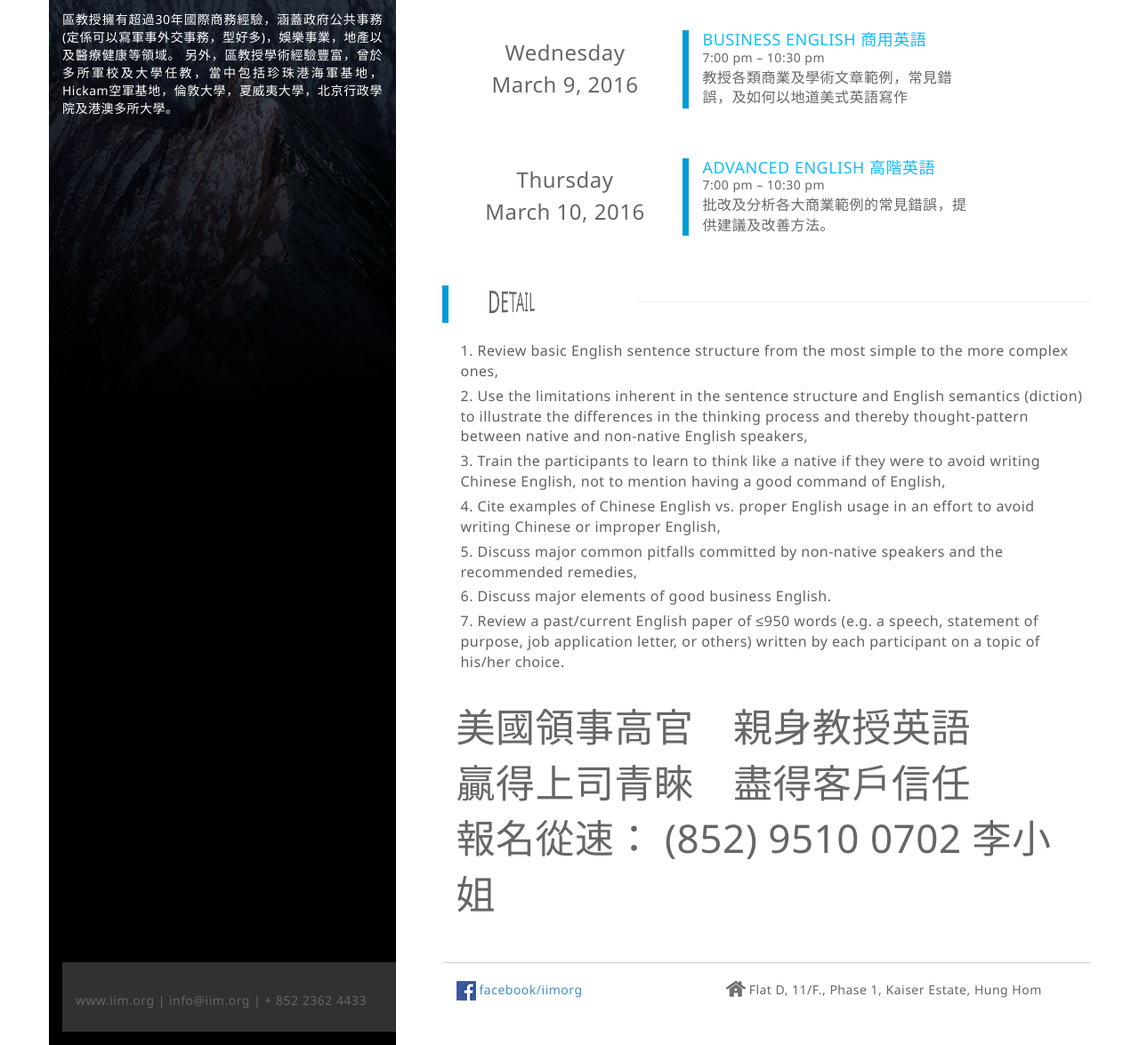
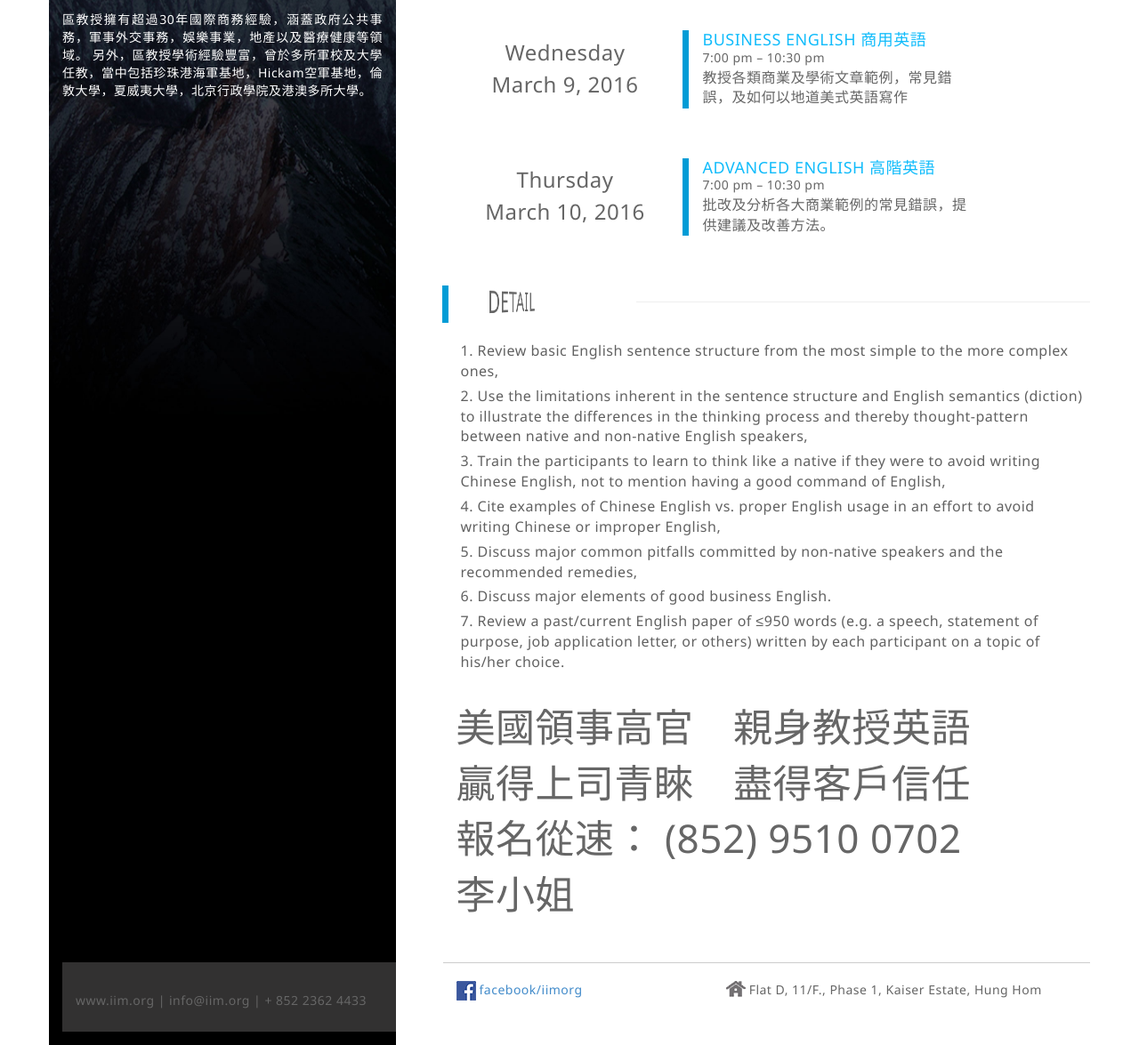
Before and after one commit to henryau888/intro, a plain HTML site: page index.html in a window 1280 px wide. Shown: the part 412-1587 px from the top of the page at 89% size. Drawn offline with nearby package versions, Linux system fonts and the light colour scheme.

Commit message:
index change

```diff
--- a/index.html
+++ b/index.html
@@ -52,7 +52,7 @@
                 <div class="row">
                   <div class="col-md-12">
                     <p class="intro">
-                      區教授擁有超過30年國際商務經驗，涵蓋政府公共事務(定係可以寫軍事外交事務，型好多)，娛樂事業，地產以及醫療健康等領域。 另外，區教授學術經驗豐富，曾於多所軍校及大學任教，當中包括珍珠港海軍基地，Hickam空軍基地，倫敦大學，夏威夷大學，北京行政學院及港澳多所大學。
+                      區教授擁有超過30年國際商務經驗，涵蓋政府公共事務，軍事外交事務，娛樂事業，地產以及醫療健康等領域。 另外，區教授學術經驗豐富，曾於多所軍校及大學任教，當中包括珍珠港海軍基地，Hickam空軍基地，倫敦大學，夏威夷大學，北京行政學院及港澳多所大學。
                     </p>
                   </div>
                 </div>
@@ -172,7 +172,8 @@
                 <div class="col-md-11 col-md-offset-1 col-xs-12 big_font">
                   <p>美國領事高官　親身教授英語</p>
                   <p>贏得上司青睞　盡得客戶信任</p>
-                  <p>報名從速： (852) 9510 0702 李小姐</p>
+                  <p>報名從速： (852) 9510 0702</p>
+                  <p>李小姐</p>
                 </div>
               </div>
 
```
